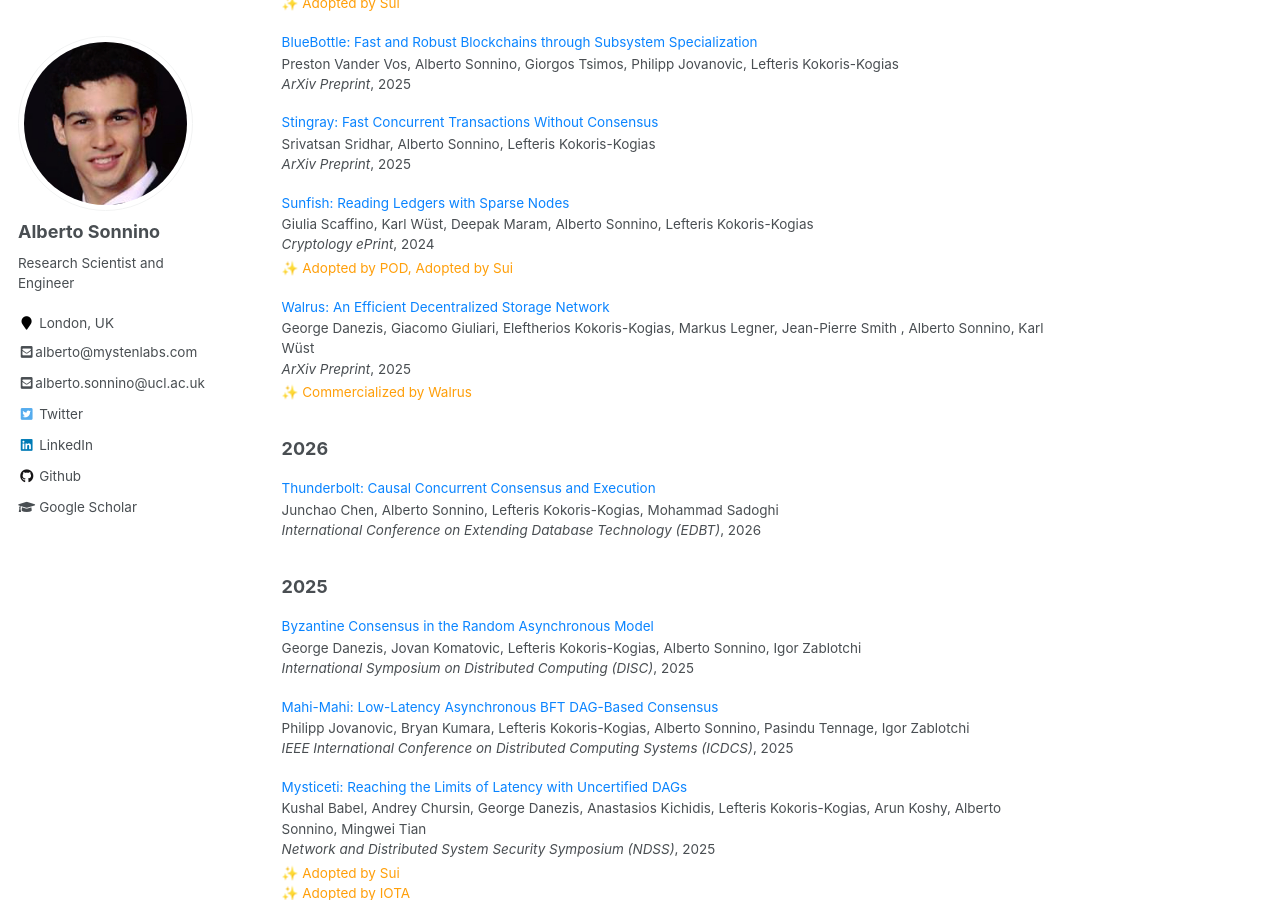
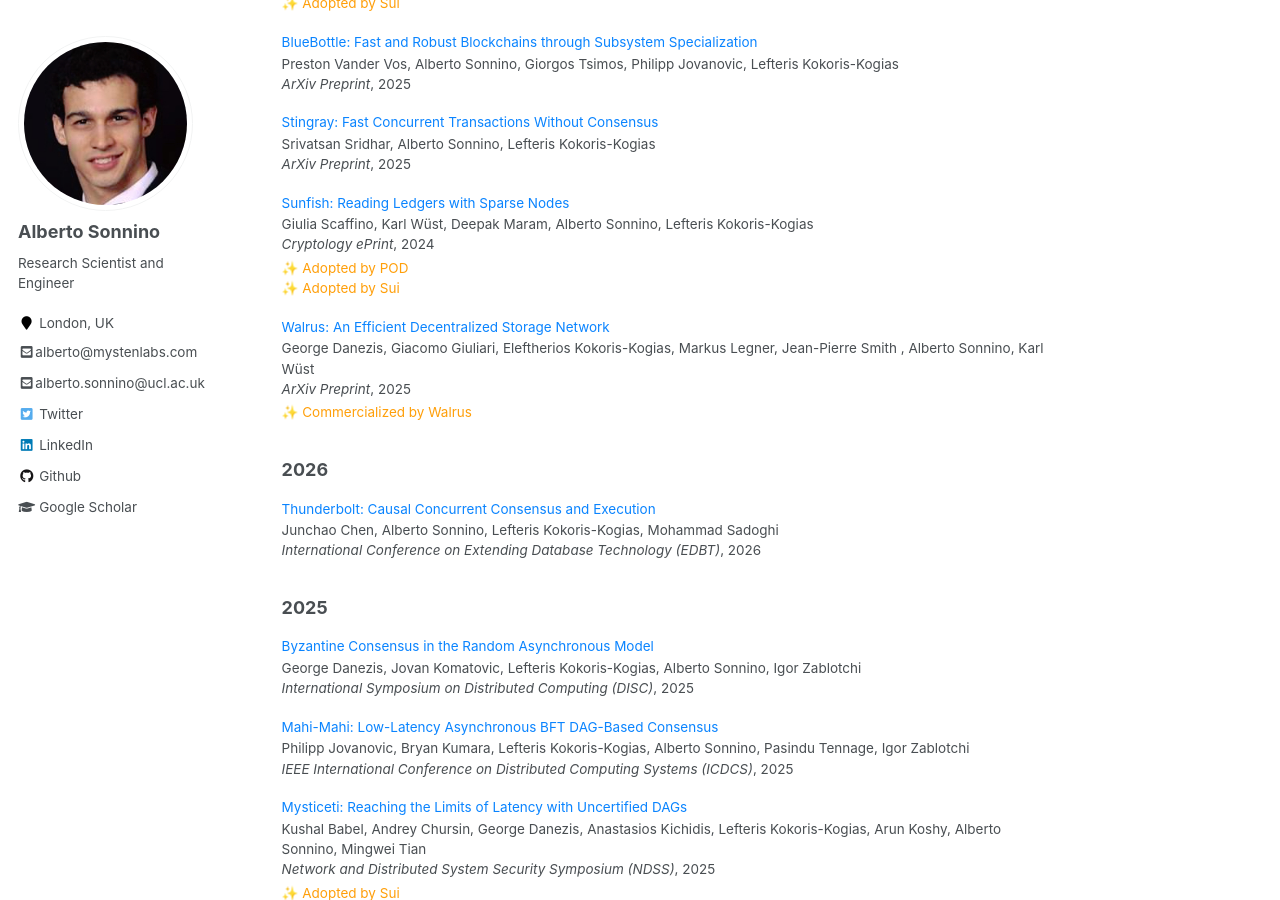
Before and after one commit to asonnino/asonnino.github.io, a Jekyll site: the page built from _pages/publications.md, in a window 1280 px wide and 900 px high, scrolled down 335 px. Built offline with Jekyll 4.4.1, drawn with Linux system fonts in a browser that asks for light colours.

```diff
--- a/_data/papers.json
+++ b/_data/papers.json
@@ -504,7 +504,7 @@
     "authors": "Giulia Scaffino, Karl Wüst, Deepak Maram, Alberto Sonnino, Lefteris Kokoris-Kogias",
     "venue": "Cryptology ePrint",
     "date": 2024,
-    "adoptions": ["Adopted by POD, Adopted by Sui"],
+    "adoptions": ["Adopted by POD", "Adopted by Sui"],
     "filename": "sunfish.pdf"
   },
   {
```
